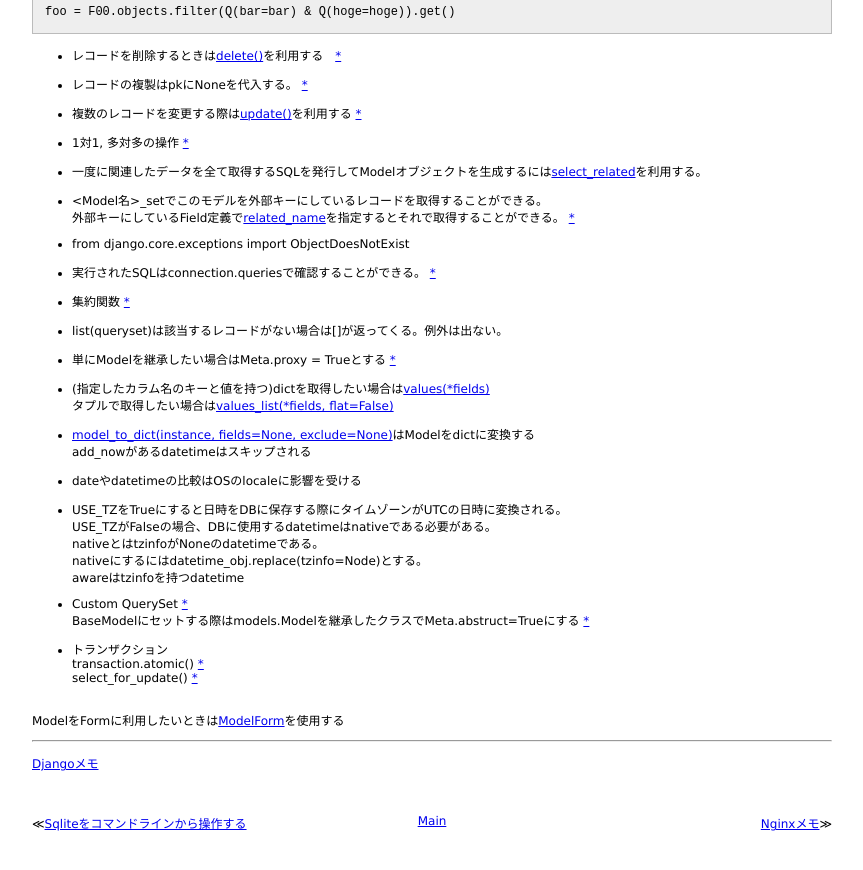
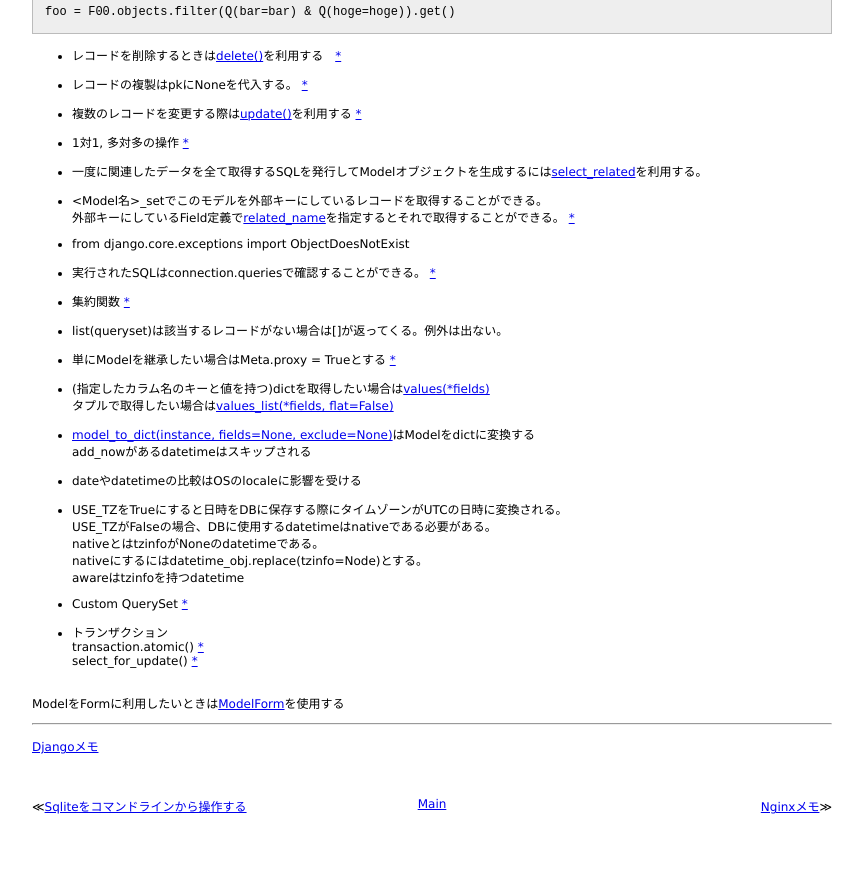
Before and after one commit to 38elements/38elements.github.com, a Jekyll site: the page built from _posts/2014-11-29-django-model.md, in a window 1280 px wide and 900 px high, scrolled down 1640 px. Shown: the top 870 px of the window, without its empty margins (208-1071 px from the left). Built offline with Jekyll 4.4.1, drawn with Linux system fonts in a browser that asks for light colours.

Commit message:
Update 2014-11-29-django-model.md

```diff
--- a/_posts/2014-11-29-django-model.md
+++ b/_posts/2014-11-29-django-model.md
@@ -140,10 +140,7 @@ nativeとはtzinfoがNoneのdatetimeである。
 nativeにするにはdatetime_obj.replace(tzinfo=Node)とする。
 awareはtzinfoを持つdatetime
 
-
 * Custom QuerySet [\*](https://docs.djangoproject.com/en/1.10/topics/db/managers/#calling-custom-queryset-methods-from-the-manager)
-BaseModelにセットする際はmodels.Modelを継承したクラスでMeta.abstruct=Trueにする
-[\*](https://docs.djangoproject.com/en/1.9/topics/db/managers/#custom-managers-and-model-inheritance)
 
 * トランザクション
 transaction.atomic() [\*](https://docs.djangoproject.com/ja/1.10/topics/db/transactions/#django.db.transaction.atomic)
```
